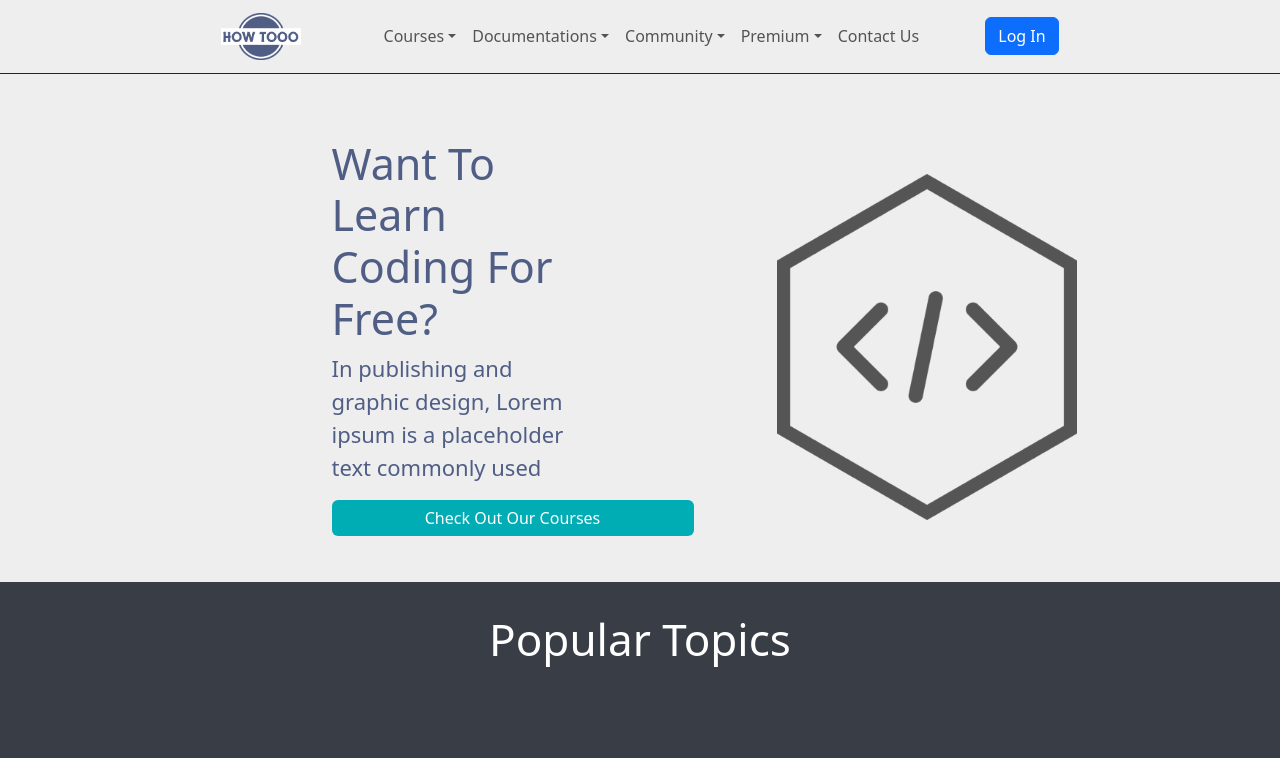
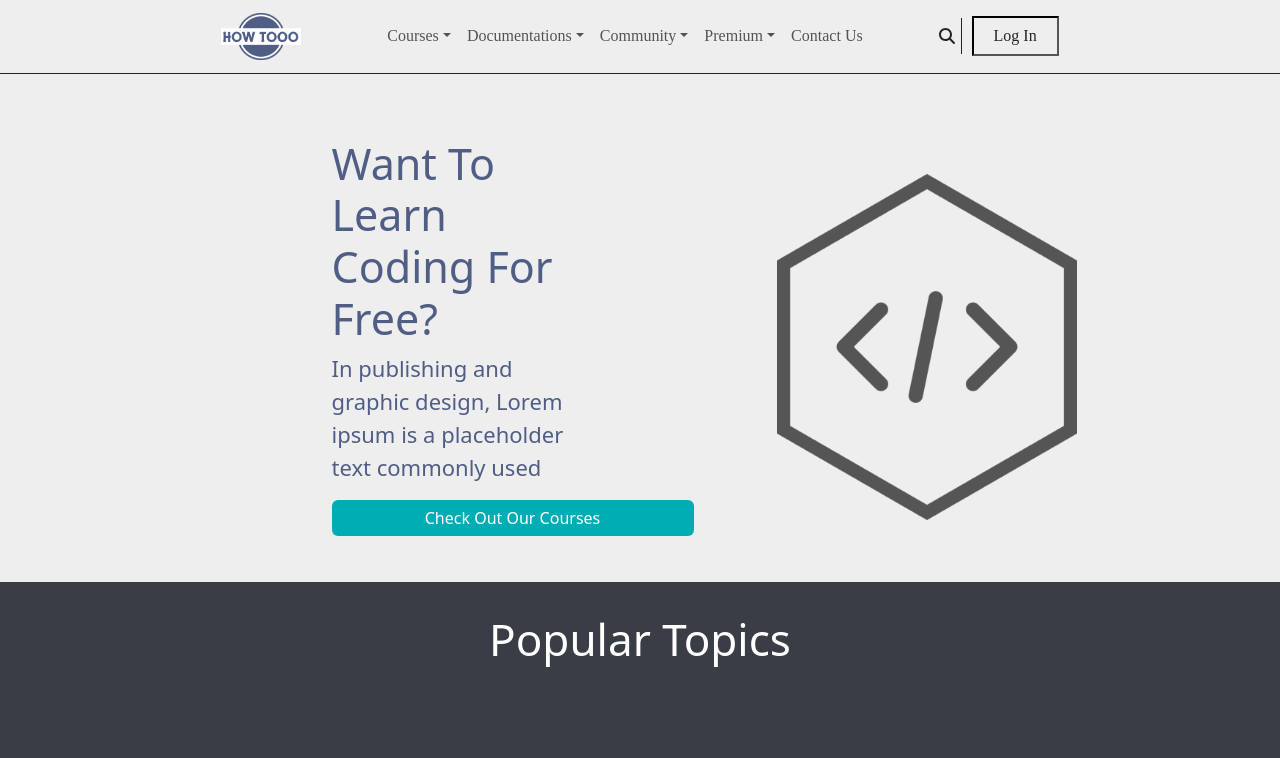
Before and after one commit to rayed152/HowTooo, a Next.js app: page / in a window 1280 px wide. Shown: the top 758 px of the page. Built offline with nearby package versions, Linux system fonts and the light colour scheme; no server answers.

Commit message:
Added some css in the navbar(almost complete) added a saerch bar in the navbar also if press the search bar offcanvas pops (used the offcanvas for experiment purpose, added a close button in the loginmondal

```diff
--- a/Components/LoginModal.js
+++ b/Components/LoginModal.js
@@ -26,8 +26,12 @@ function LoginModal(props) {
         aria-labelledby="contained-modal-title-vcenter"
         centered
       >
+        <Modal.Header
+          closeButton
+          style={{ backgroundColor: "#EEEEEE" }}
+        ></Modal.Header>
         <Modal.Body
-          className={`d-flex flex-column align-items-center  ${styles.mondalbody}`}
+          className={`d-flex flex-column align-items-center ${styles.mondalbody}`}
         >
           <div className="p-4">
             <Image src="/logo.png" alt="logo" width={180} height={100} />
@@ -84,7 +88,7 @@ function LoginModal(props) {
                 <FontAwesomeIcon icon={faGithub} />
               </button>
             </div>
-            <div className="text-center mt-">
+            <div className="text-center mt-3">
               <p>
                 Don't Have An Account? <span>Sign Up.</span>
               </p>
--- a/Components/homelements/cssfiles/firstdiv.module.css
+++ b/Components/homelements/cssfiles/firstdiv.module.css
@@ -10,7 +10,7 @@
 }
 .subdiv1 h1{
     font-size: 43px;
-    color:#505E86
+    color:#505E86;
 }
 .subdiv1 p{
     font-size: 22px;
--- a/Components/loginmondal.module.css
+++ b/Components/loginmondal.module.css
@@ -1,7 +1,5 @@
 .mondalbody{
     background-color: #EEEEEE;
-    border: 2px solid black;
-    border-radius: 5px;
 }
 
 .form{
--- a/Components/navbars/Navbar1.js
+++ b/Components/navbars/Navbar1.js
@@ -9,6 +9,8 @@ import LoginModal from "../LoginModal";
 import { useSession } from "next-auth/react";
 import { signOut } from "next-auth/react";
 import styles from "./navbar.module.css";
+import { FontAwesomeIcon } from "@fortawesome/react-fontawesome";
+import SearchMondal from "./SearchMondal";
 
 function Navbar1() {
   const [modalShow, setModalShow] = React.useState(false);
@@ -35,7 +37,7 @@ function Navbar1() {
               <NavDropdown
                 title="Courses"
                 id="navbarScrollingDropdown"
-                style={{ color: "#505E86" }}
+                className={`${styles.navitems}`}
               >
                 <NavDropdown.Item href="#action3">Action</NavDropdown.Item>
                 <NavDropdown.Item href="#action4">
@@ -47,7 +49,11 @@ function Navbar1() {
                 </NavDropdown.Item>
               </NavDropdown>
 
-              <NavDropdown title="Documentations" id="navbarScrollingDropdown">
+              <NavDropdown
+                title="Documentations"
+                id="navbarScrollingDropdown"
+                className={`${styles.navitems}`}
+              >
                 <NavDropdown.Item href="#action3">Action</NavDropdown.Item>
                 <NavDropdown.Item href="#action4">
                   Another action
@@ -58,7 +64,11 @@ function Navbar1() {
                 </NavDropdown.Item>
               </NavDropdown>
 
-              <NavDropdown title="Community" id="navbarScrollingDropdown">
+              <NavDropdown
+                title="Community"
+                id="navbarScrollingDropdown"
+                className={`${styles.navitems}`}
+              >
                 <NavDropdown.Item href="#action3">Action</NavDropdown.Item>
                 <NavDropdown.Item href="#action4">
                   Another action
@@ -69,7 +79,11 @@ function Navbar1() {
                 </NavDropdown.Item>
               </NavDropdown>
 
-              <NavDropdown title="Premium" id="navbarScrollingDropdown">
+              <NavDropdown
+                title="Premium"
+                id="navbarScrollingDropdown"
+                className={`${styles.navitems}`}
+              >
                 <NavDropdown.Item href="#action3">Action</NavDropdown.Item>
                 <NavDropdown.Item href="#action4">
                   Another action
@@ -79,15 +93,21 @@ function Navbar1() {
                   Something else here
                 </NavDropdown.Item>
               </NavDropdown>
-              <Nav.Link href="#">Contact Us</Nav.Link>
+              <Nav.Link href="#" className={`${styles.navitems}`}>
+                Contact Us
+              </Nav.Link>
             </Nav>
+
+            <div className={`${styles.search}`}>
+              <SearchMondal />
+            </div>
 
             {/* Modal */}
             {!session ? (
-              <Nav.Link href="#" className="d-flex">
-                <Button variant="primary" onClick={() => setModalShow(true)}>
+              <Nav.Link href="#" className={`${styles.navitems} d-flex`}>
+                <button variant="primary" onClick={() => setModalShow(true)}>
                   Log In
-                </Button>
+                </button>
                 <LoginModal
                   show={modalShow}
                   onHide={() => setModalShow(false)}
--- /dev/null
+++ b/Components/navbars/SearchMondal.js
@@ -0,0 +1,31 @@
+import { faMagnifyingGlass } from "@fortawesome/free-solid-svg-icons";
+import { FontAwesomeIcon } from "@fortawesome/react-fontawesome";
+import { useState } from "react";
+import Offcanvas from "react-bootstrap/Offcanvas";
+
+function SearchMondal() {
+  const [show, setShow] = useState(false);
+  const handleClose = () => setShow(false);
+  const handleShow = () => setShow(true);
+
+  return (
+    <div>
+      <button onClick={handleShow}>
+        {" "}
+        {/* Add onClick event handler */}
+        <FontAwesomeIcon icon={faMagnifyingGlass} />
+      </button>
+      <Offcanvas show={show} onHide={handleClose} placement="bottom">
+        <Offcanvas.Header closeButton>
+          <Offcanvas.Title>Offcanvas</Offcanvas.Title>
+        </Offcanvas.Header>
+        <Offcanvas.Body>
+          Some text as a placeholder. In real life, you can have the elements
+          you have chosen, like text, images, lists, etc.
+        </Offcanvas.Body>
+      </Offcanvas>
+    </div>
+  );
+}
+
+export default SearchMondal;
--- a/Components/navbars/navbar.module.css
+++ b/Components/navbars/navbar.module.css
@@ -1,8 +1,35 @@
 .userMainDiv{
   display: flex;
 }
+
+.navitems{
+  font-family: montserrat;
+}
+
+.navitems:hover{
+  border: 2px outset black;
+  background-color: #d9d9e0;
+}
+
+.navitems button{
+  padding: 6px 20px;
+  border: 2px inset black;
+}
+
 
 .customnavdropdown .dropdown-menu {
   background-color: #eeeeee !important;
   margin-top: 3px;
 }
+
+.search{
+  padding: 6px;
+  margin-right: 10px;
+  border-right: 1px solid;
+}
+
+.search:hover{
+  border: 2px outset black;
+  padding: 6px 10px;
+  background-color: #d9d9e0;
+}
```
